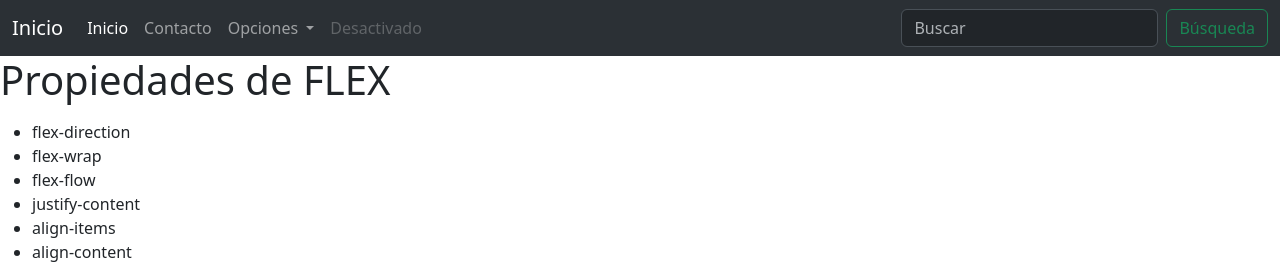
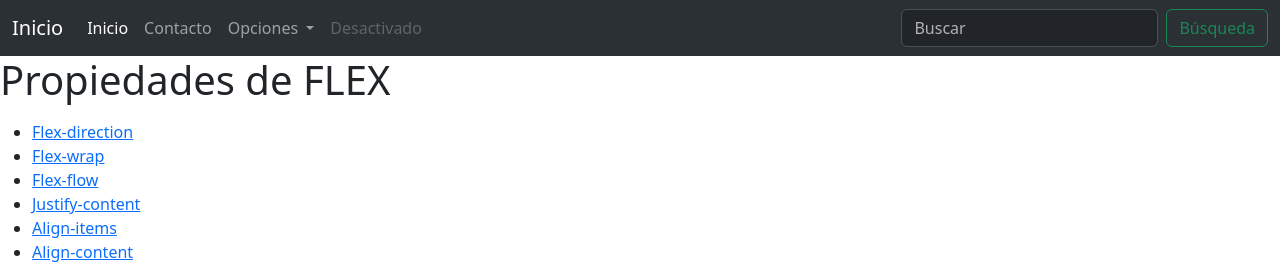
Before and after one commit to SContrera/cac, a plain HTML site: page index.html in a window 1280 px wide. Shown: the top 277 px of the page. Drawn offline with nearby package versions, Linux system fonts and the light colour scheme.

Commit message:
Se agregan hipervinculos a las etiquetas <li>

```diff
--- a/index.html
+++ b/index.html
@@ -47,12 +47,12 @@
     <h1>Propiedades de FLEX</h1>
     <p>
       <ul>
-          <li> flex-direction</li>
-          <li> flex-wrap</li>
-          <li>flex-flow</li>
-          <li>justify-content</li>
-          <li>align-items</li>
-          <li>align-content</li>
+          <li> <a href="#flexDir">Flex-direction</a></li>
+          <li><a href="#flexWrap"> Flex-wrap</a></li>
+          <li> <a href="#flexFlow">Flex-flow</a></li>
+          <li> <a href="#justCont">Justify-content</a></li>
+          <li> <a href="#alIt">Align-items</a></li>
+          <li> <a href="#alCont">Align-content</a></li>
 
       </li>
     </p>
@@ -60,34 +60,34 @@
       <img src="https://freesvg.org/img/1688293839retro-video-game.png" alt="videogame" width="360px" weight="360px" >
 
       <section>
-              <h4> Flex-Direction</h4>
+              <h4 id="flexDir"> Flex-Direction</h4>
                 <p>
                   The flex-direction property defines in which direction the container wants to stack the flex items.
                 </p>
 
-               <h4>Flex-Wrap</h4>
+               <h4 id="flexWrap">Flex-Wrap</h4>
                <p>
                 The flex-wrap property specifies whether the flex items should wrap or not.
 
                 The examples below have 12 flex items, to better demonstrate the flex-wrap property.
                </p>
 
-                <h4>Flex-Flow</h4>
+                <h4 id="flexFlow">Flex-Flow</h4>
                 <p>
                   The flex-flow property is a shorthand property for setting both the flex-direction and flex-wrap properties.
                 </p>
 
-               <h4> Justify-content</h4>
+               <h4 id="justCont"> Justify-content</h4>
                 <p>
                   The justify-content property is used to align the flex items:
                 </p>
 
-                <h4> Align-items</h4>
+                <h4 id="alIt"> Align-items</h4>
                   <p>
                     The align-items property is used to align the flex items.
                   </p>
 
-                <h4> Align-content</h4>
+                <h4 id="alCont"> Align-content</h4>
                   <p>
                     The align-content property is used to align the flex lines.
                   </p>
```
